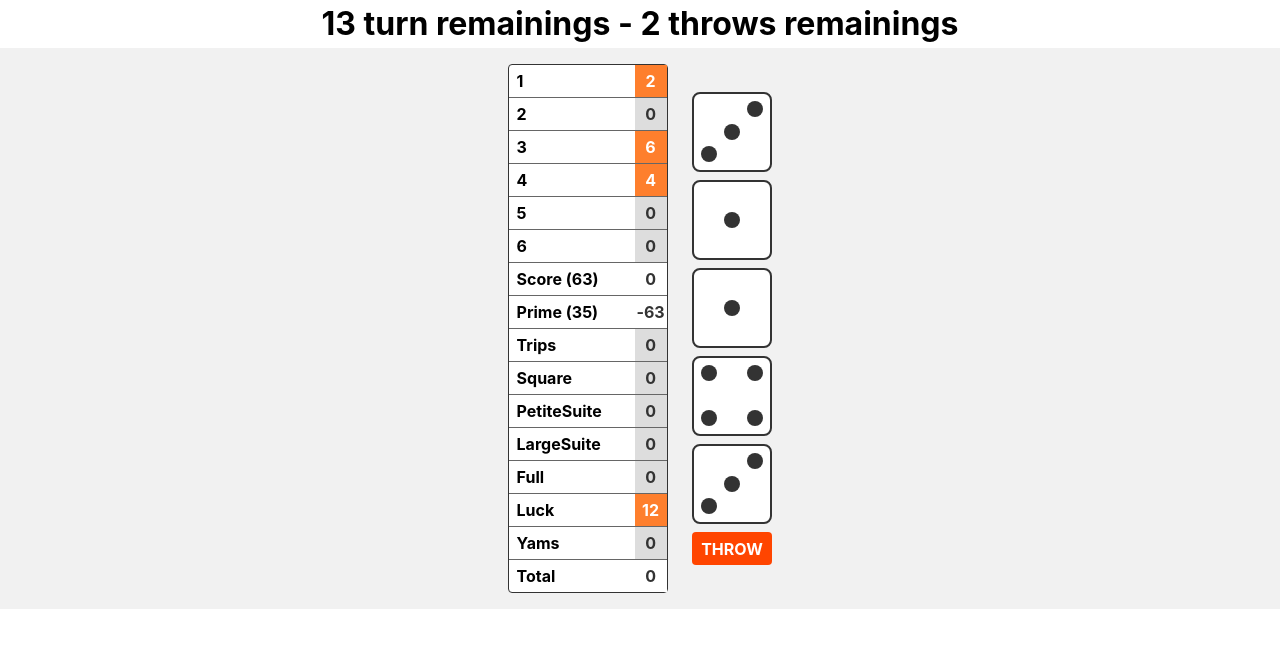
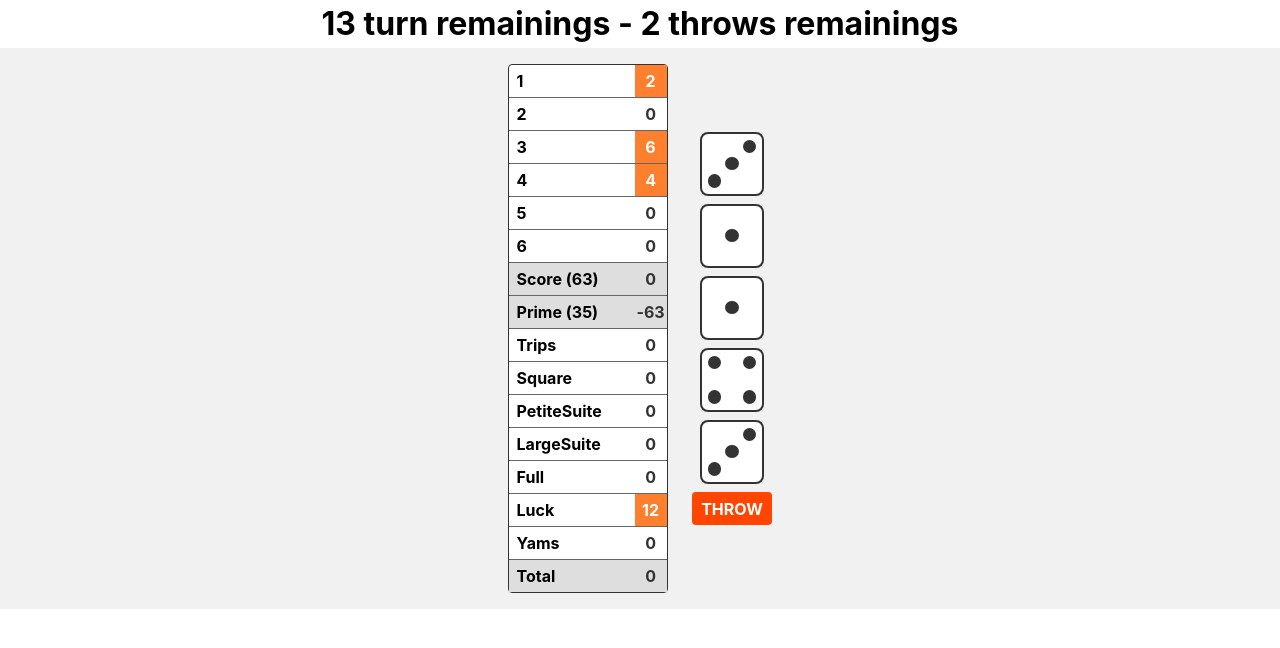
Before and after one commit to fr2Dev/yams, a React (Create React App) app: page / in a window 1280 px wide. Shown: the top 648 px of the page. Built offline with nearby package versions, Linux system fonts and the light colour scheme.

Commit message:
🎨 style - Changed color style

```diff
--- a/src/components/Dice/style.js
+++ b/src/components/Dice/style.js
@@ -21,17 +21,17 @@ const Wrapper = styled.div`
   border: 2px solid #333;
   border-radius: 8px;
   box-shadow: ${({ isKept }) => isKept && '0 0 5px 2px green'};
-  height: ${({ size }) => size || '5rem'};
+  height: ${({ size }) => size || '4rem'};
   margin: 0 auto 0.5rem;
   position: relative;
-  width: ${({ size }) => size || '5rem'};
+  width: ${({ size }) => size || '4rem'};
 `;
 
 const Dot = styled.div`
   background-color: #333;
   border-radius: 50%;
-  height: 1rem;
-  width: 1rem;
+  height: 0.85rem;
+  width: 0.85rem;
 `;
 
 const Side = styled.div`
--- a/src/components/Goals/Goals.js
+++ b/src/components/Goals/Goals.js
@@ -17,7 +17,7 @@ const Goals = ({ goals, setGoalDone, scoreTracking }) => {
 
         return (
           <Fragment key={i.toString()}>
-            <ItemGoal>
+            <ItemGoal isDone={isDone}>
               {name}
               <AvailableValue
                 isPositive={isPositive}
@@ -29,18 +29,18 @@ const Goals = ({ goals, setGoalDone, scoreTracking }) => {
             </ItemGoal>
             {isTopScoreEnd && (
               <Fragment>
-                <ItemGoal>
+                <ItemGoal isDone>
                   Score (63)
                   <AvailableValue isDone>{score}</AvailableValue>
                 </ItemGoal>
-                <ItemGoal>
+                <ItemGoal isDone>
                   Prime (35)
                   <AvailableValue isDone>{prime}</AvailableValue>
                 </ItemGoal>
               </Fragment>
             )}
             {isGoalEnd && (
-              <ItemGoal>
+              <ItemGoal isDone>
                 Total
                 <AvailableValue isDone>{totalScore}</AvailableValue>
               </ItemGoal>
--- a/src/components/Goals/style.js
+++ b/src/components/Goals/style.js
@@ -2,7 +2,7 @@ import styled from 'styled-components';
 import { darken } from 'polished';
 
 const getValueBackgroundColor = (isPositive, isDone) =>
-  isDone ? '#fff' : isPositive ? '#FE7F2D' : '#ddd';
+  isDone ? '#dedede' : isPositive ? '#FE7F2D' : '#fff';
 
 const ListGoals = styled.ul`
   && {
@@ -18,6 +18,7 @@ const ListGoals = styled.ul`
 `;
 
 const ItemGoal = styled.li`
+  background-color: ${({ isDone }) => isDone && '#dedede'};
   padding: 0.25rem 0.5rem;
   position: relative;
   text-transform: capitalize;
--- a/src/containers/Main/Main.js
+++ b/src/containers/Main/Main.js
@@ -58,8 +58,6 @@ const Main = () => {
 
   const isThrowDisabled = throws === 0;
 
-  console.log('goals: ', goals);
-
   return (
     <div>
       <Title>
```
